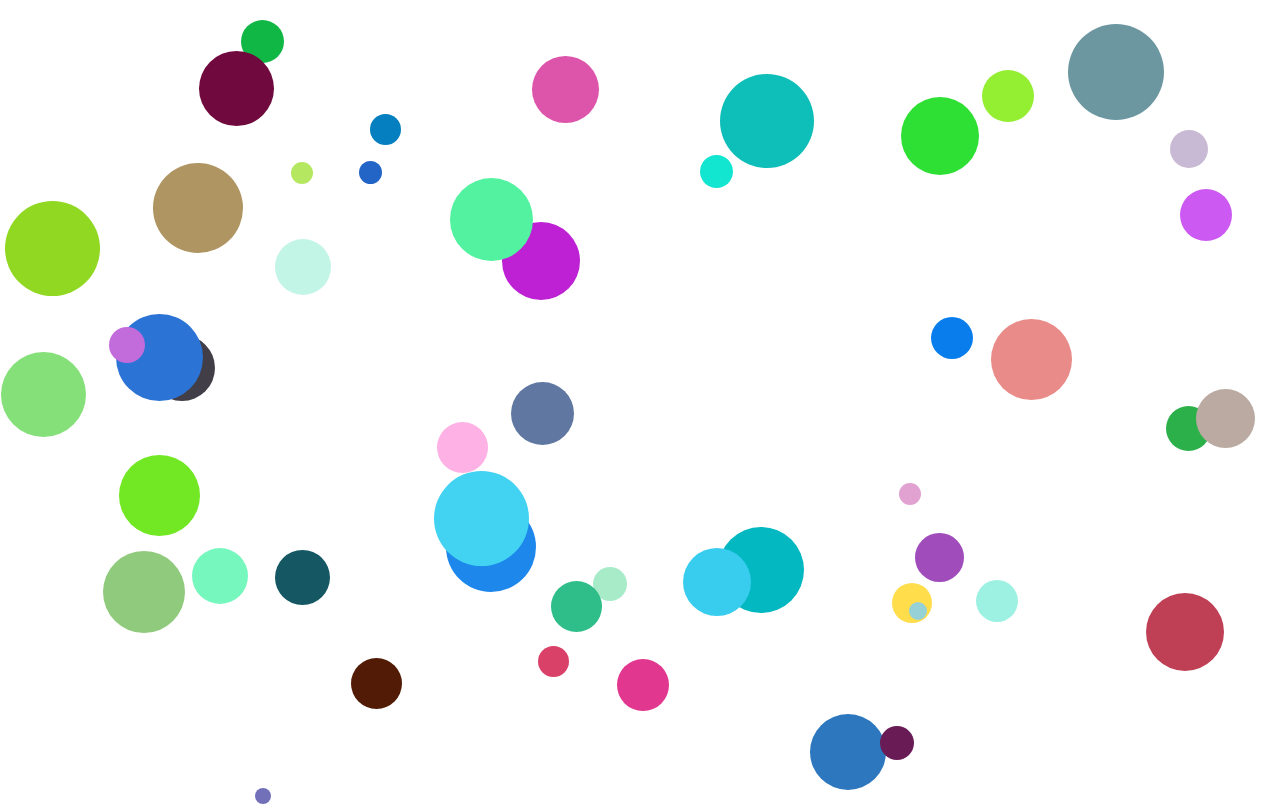
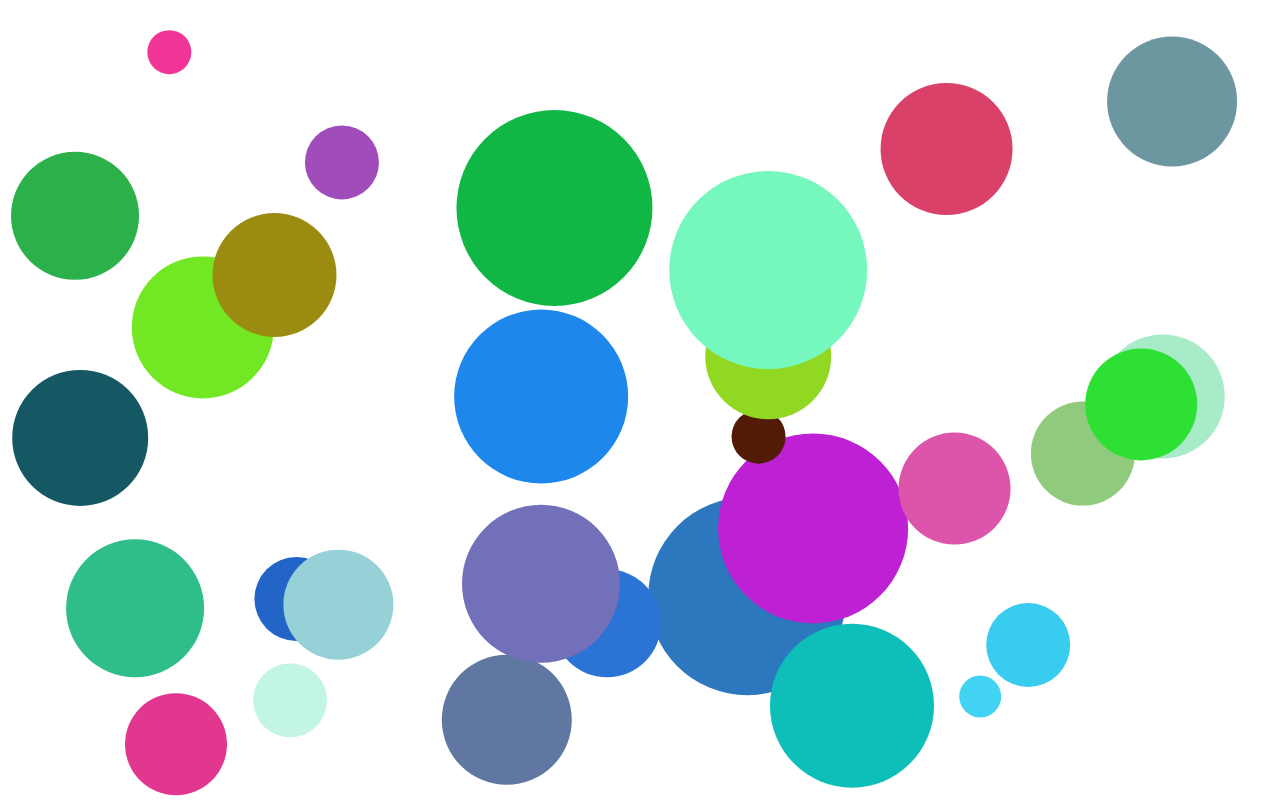
Before and after one commit to QiShaoXuan/messyBalls, a plain HTML site: page index.html in a window 1280 px wide. Drawn offline with Linux system fonts and the light colour scheme.

Commit message:
add canvas

```diff
--- a/index.html
+++ b/index.html
@@ -4,7 +4,7 @@
   <meta charset="UTF-8">
   <meta name="viewport"
       content="width=device-width, initial-scale=1, maximum-scale=1, user-scalable=no">
-  <title>Title</title>
+  <title>messyBalls</title>
 </head>
 <style>
   html, body {
@@ -14,104 +14,156 @@
     overflow: hidden;
   }
 
-  .ball {
-    position: absolute;
-    border-radius: 50%;
+  canvas {
+    height: 100%;
   }
 </style>
 <body>
+<canvas id="canvas"></canvas>
+</body>
 
-</body>
 <script>
-  let body = document.querySelector('body')
   const cw = document.body.clientWidth//屏幕宽度
   const ch = document.body.clientHeight//屏幕高度
+  let balls = setBallsInfo()
 
   init()
 
   function init() {
-    const ballNumber = 50
-    let frag = document.createDocumentFragment()
-    for (let i = 0; i < ballNumber; i++) {
-      let ball = document.createElement('div')
-      let speed = randomSpeed()
-      let size = randomSize()
-      let color = randomColor()
-      let option = {
-        class: 'ball',
-        style: `left:${(cw - size) / 2}px;bottom:${(ch - size) / 2}px;width:${size}px;height:${size}px;background:${color}`,
-        x: speed.x,
-        y: speed.y,
-        size:size
-      }
-      for (let key in option) {
-        ball.setAttribute(key, option[key])
-      }
-      frag.appendChild(ball)
-    }
-
-    body.appendChild(frag)
+    initCanvas()
     requestAnimationFrame(move)
   }
 
+  function initCanvas() {
+    let canvas = document.querySelector('#canvas')
+    canvas.width = cw
+    canvas.height = ch
+
+    var ctx = canvas.getContext("2d")
+
+    ctx.beginPath()
+    ctx.fillStyle = "#FF00FF"
+    ctx.arc(100, 100, 50, 0, Math.PI * 2, true)
+    ctx.fill()
+
+    ctx.beginPath()
+    ctx.fillStyle = "#FF0000"
+    ctx.arc(200, 200, 50, 0, Math.PI * 2, true)
+    ctx.fill()
+  }
+
   function move() {
-    let balls = document.querySelectorAll('.ball')
-    balls.forEach((ball) => {
-      let positionX = parseInt(ball.style.left)
-      let positionY = parseInt(ball.style.bottom)
+    let canvas = document.querySelector('#canvas')
+    let ctx = canvas.getContext("2d")
+    ctx.clearRect(0, 0, cw, ch)
 
-      let xSpeed = Number(ball.getAttribute('x'))
-      let ySpeed = Number(ball.getAttribute('y'))
-
-      let size = Number(ball.getAttribute('size'))
-
-      if (positionX >= cw - size) {
-        xSpeed = -xSpeed
-        ball.setAttribute('x',xSpeed)
-      }
-      if (positionX <= 0) {
-        xSpeed = Math.abs(xSpeed)
-        ball.setAttribute('x',xSpeed)
+    balls.forEach(ball => {
+      let position = {
+        left: ball.x - ball.r,
+        right: ball.x + ball.r,
+        top: ball.y + ball.r,
+        bottom: ball.y - ball.r,
       }
 
-      if (positionY >= ch - size) {
-        ySpeed = -ySpeed
-        ball.setAttribute('y',ySpeed)
+      if (position.right >= cw) {
+        ball.speedX = -ball.speedX
       }
-      if (positionY <= 0) {
-        ySpeed = Math.abs(ySpeed)
-        ball.setAttribute('y',ySpeed)
+      if (position.left <= 0) {
+        ball.speedX = Math.abs(ball.speedX)
       }
 
-      ball.style.left = `${positionX + xSpeed}px`
-      ball.style.bottom = `${positionY + ySpeed}px`
+      if (position.top >= ch) {
+        ball.speedY = -ball.speedY
+      }
+      if (position.bottom <= 0) {
+        ball.speedY = Math.abs(ball.speedY)
+      }
+
+      ball.x += ball.speedX
+      ball.y += ball.speedY
+
+      ctx.beginPath()
+      ctx.fillStyle = ball.color
+      ctx.arc(ball.x, ball.y, ball.r, 0, Math.PI * 2)
+      ctx.fill()
     })
+
     requestAnimationFrame(move)
   }
 
-  function randomSpeed() {
-    let max = 15
-    let min = -15
-    let speed = {
-      x: (Math.random() * (max - min + 1) + min).toFixed(2),
-      y: (Math.random() * (max - min + 1) + min).toFixed(2),
-    }
-    return ((speed.x <=1 && speed.x >= -1) || (speed.y <=1 && speed.y >= -1))?randomSpeed():speed
-  }
-  function randomSize() {
-    let max = 15
-    let min = 100
-    return  (Math.random() * (max - min + 1) + min).toFixed(0)
+  //失败的碰撞检测
+  function checkBalls() {
+    let hasCheck = []
+    balls.forEach((ball, ballIndex) => {
+      let position = {
+        left: ball.x - ball.r,
+        right: ball.x + ball.r,
+        top: ball.y + ball.r,
+        bottom: ball.y - ball.r,
+      }
+
+      let collision = balls.filter((otherBall, otherBallIndex) => {
+        let otherPosition = {
+          left: otherBall.x - otherBall.r,
+          right: otherBall.x + otherBall.r,
+          top: otherBall.y + otherBall.r,
+          bottom: otherBall.y - otherBall.r,
+        }
+
+        if (otherPosition.left >= position.left && otherPosition.left <= position.right && otherPosition.top <= position.top && otherPosition.top >= position.bottom) {
+          return true
+        }
+        return false
+      })
+      if (collision) {
+        collision.forEach((cBall) => {
+          hasCheck.push(cBall.index)
+
+        })
+      }
+
+    })
   }
 
-  function randomColor(){
-    return  '#' +
-      (function(color){
-        return (color +=  '0123456789abcdef'[Math.floor(Math.random()*16)])
-        && (color.length == 6) ?  color : arguments.callee(color);
+  function setBallsInfo() {
+    const max = 30
+    let balls = []
+    for (let i = 0; i < max; i++) {
+      let ball = randomInfo()
+      ball.index = i
+      balls.push(ball)
+    }
+    return balls
+  }
+
+  function randomInfo() {
+    let speedMax = 10
+    let speedMin = -10
+    let rMax = 100
+    let rMin = 20
+
+    let info = {
+      x: Number((Math.random() * cw).toFixed(0)),
+      y: Number((Math.random() * ch).toFixed(0)),
+      r: Number((Math.random() * (rMax - rMin + 1) + rMin).toFixed(0)),
+      speedX: Number((Math.random() * (speedMax - speedMin + 1) + speedMin).toFixed(2)),
+      speedY: Number((Math.random() * (speedMax - speedMin + 1) + speedMin).toFixed(2)),
+      color: randomColor()
+    }
+    if ((info.x + info.r > cw) || (info.x <= info.r) || (info.y + info.r > ch) || (info.y <= info.r) || Math.abs(info.speedX) <= 1 || Math.abs(info.speedY) <= 1) {
+      return randomInfo()
+    }
+    else {
+      return info
+    }
+  }
+
+  function randomColor() {
+    return '#' +
+      (function (color) {
+        return (color += '0123456789abcdef'[Math.floor(Math.random() * 16)])
+        && (color.length == 6) ? color : arguments.callee(color);
       })('');
   }
-
-
 </script>
 </html>
```
Also changed, not shown: dom_balls.html (added, +117 -0 lines).
